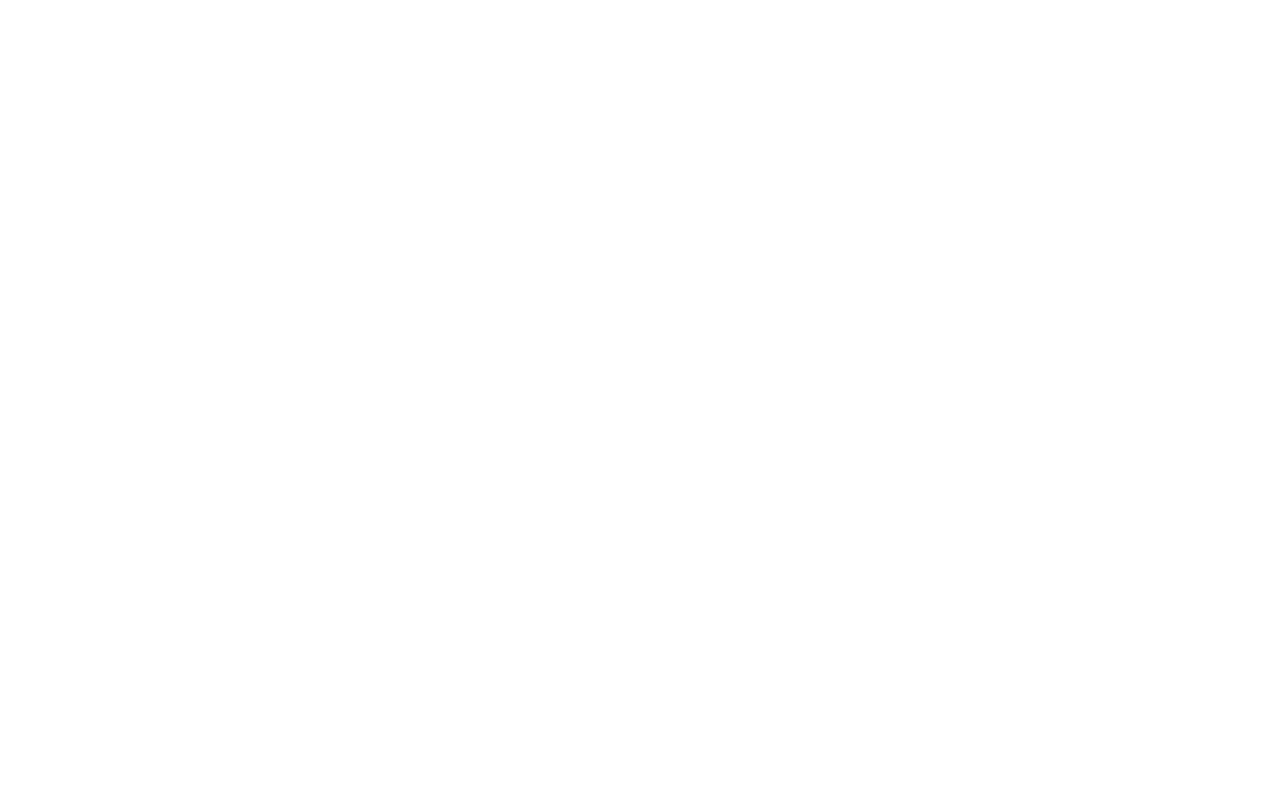
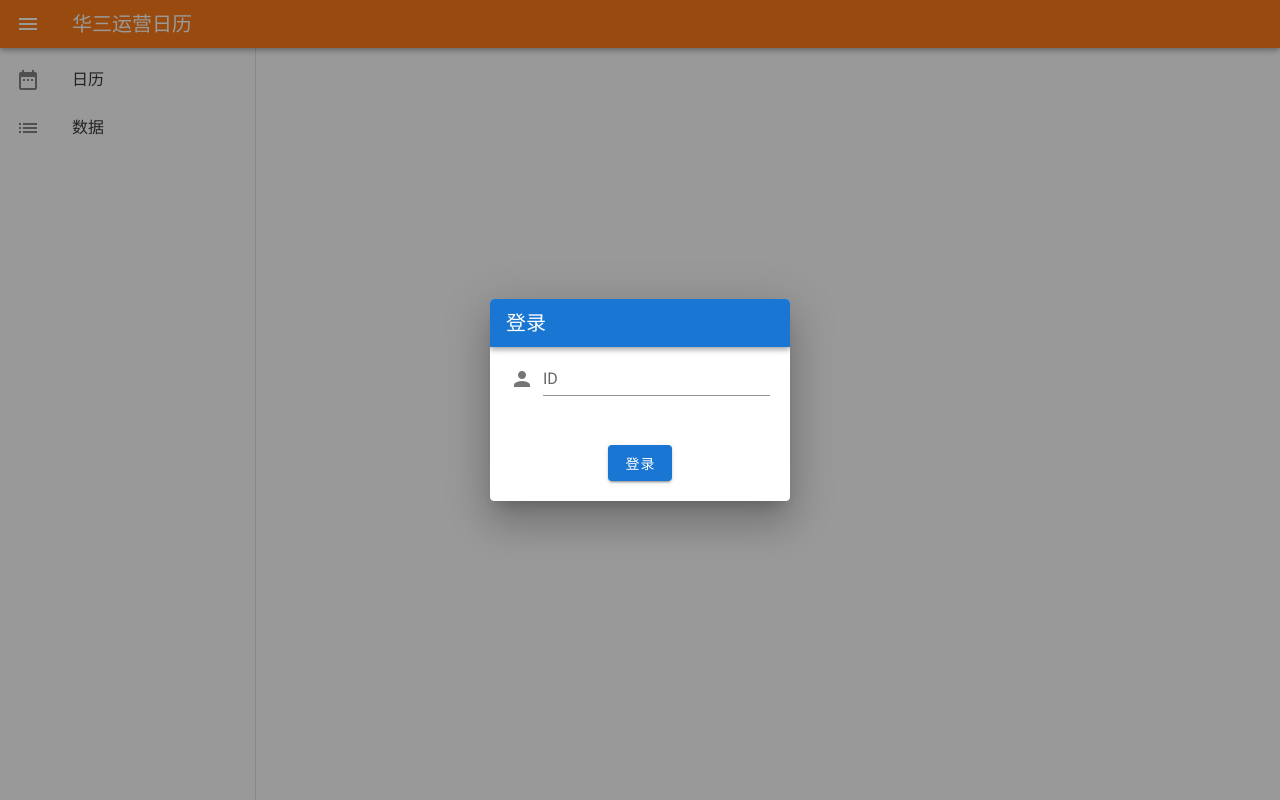
Before and after one commit to alansif/h3_caladm, a Vue app: page /table in a window 1280 px wide. Built offline with nearby package versions, Linux system fonts and the light colour scheme.

Commit message:
milestone

```diff
--- a/package.json
+++ b/package.json
@@ -11,7 +11,7 @@
     "core-js": "^2.6.5",
     "vue": "^2.6.10",
     "vue-router": "^3.0.3",
-    "vuetify": "^2.0.0"
+    "vuetify": "^2.0.1"
   },
   "devDependencies": {
     "@babel/preset-env": "^7.5.5",
--- a/src/App.vue
+++ b/src/App.vue
@@ -17,19 +17,66 @@
 	  </v-btn>
 	</v-app-bar>
 	-->
-
+	<v-navigation-drawer app clipped v-model="drawer">
+		<v-list>
+			<v-list-item to="/home">
+				<v-list-item-action>
+					<v-icon>date_range</v-icon>
+				</v-list-item-action>
+				<v-list-item-content>
+					<v-list-item-title>日历</v-list-item-title>
+				</v-list-item-content>
+			</v-list-item>
+			<v-list-item to="/table">
+				<v-list-item-action>
+					<v-icon>list</v-icon>
+				</v-list-item-action>
+				<v-list-item-content>
+					<v-list-item-title>数据</v-list-item-title>
+				</v-list-item-content>
+			</v-list-item>
+		</v-list>
+	</v-navigation-drawer>
+	<v-app-bar app dense clipped-left dark color="amber darken-4">
+		<v-app-bar-nav-icon @click.stop="drawer = !drawer"></v-app-bar-nav-icon>
+		<v-toolbar-title>
+			华三运营日历
+		</v-toolbar-title>
+	</v-app-bar>
 	<v-content>
-	  <router-view/>
+		<Login></Login>
+		<transition name="fade">
+	  		<router-view/>
+		</transition>
 	</v-content>
   </v-app>
 </template>
 
 <script>
-
+import Login from './components/Login'
 export default {
   name: 'App',
   data: () => ({
-	//
+	  drawer: null
   }),
+  mounted() {
+	  localStorage.clear();
+  },
+  components: {
+	  Login
+  }
 };
 </script>
+
+<style>
+.fade-enter-active, .fade-leave-active {
+  transition-property: opacity;
+  transition-duration: .15s;
+}
+.fade-enter-active {
+  transition-delay: .15s;
+}
+.fade-enter, .fade-leave-active {
+  opacity: 0
+}
+</style>
--- /dev/null
+++ b/src/components/Login.vue
@@ -0,0 +1,47 @@
+<template>
+	<v-dialog v-model="dialog" persistent width="300">
+		<v-card class="pb-3">
+			<v-toolbar dense dark color="primary">
+				<v-toolbar-title>登录</v-toolbar-title>
+			</v-toolbar>
+			<v-card-text class="pl-5 pr-5">
+				<v-form ref="form" lazy-validation @submit.prevent="login">
+					<v-text-field prepend-icon="person" name="login" label="ID" v-model="username" required></v-text-field>
+				</v-form>
+			</v-card-text>
+			<v-card-actions>
+				<v-spacer></v-spacer>
+                <v-btn color="primary" @click="login">登录</v-btn>
+                <v-spacer></v-spacer>
+			</v-card-actions>
+		</v-card>
+	</v-dialog>
+</template>
+
+<script>
+export default {
+	data() {
+		return {
+			dialog: true,
+			username: ''
+		}
+	},
+	methods: {
+		show() {
+			this.dialog = true;
+		},
+		login() {
+			if (this.username === 'hs62623939') {
+				this.dialog = false;
+				this.$root.caleditable = true;
+				localStorage.setItem('username', this.username);
+				this.$router.push('/home');
+			} else if (this.username === 'huasan3939') {
+				this.dialog = false;
+				localStorage.setItem('username', this.username);
+				this.$router.push('/home');
+			}
+		}
+	}
+}
+</script>
--- a/src/router.js
+++ b/src/router.js
@@ -1,25 +1,41 @@
 import Vue from 'vue'
 import Router from 'vue-router'
-import Home from './views/Home.vue'
+import Home from './views/About.vue'
 
 Vue.use(Router)
 
-export default new Router({
+const router = new Router({
   mode: 'history',
   base: process.env.BASE_URL,
   routes: [
     {
       path: '/',
-      name: 'home',
-      component: Home
+      name: 'about',
+      component: Home,
+      meta: {
+        noAuth: true
+      }
     },
     {
-      path: '/about',
-      name: 'about',
+      path: '/home',
+      name: 'home',
       // route level code-splitting
       // this generates a separate chunk (about.[hash].js) for this route
       // which is lazy-loaded when the route is visited.
-      component: () => import(/* webpackChunkName: "about" */ './views/About.vue')
+      component: () => import(/* webpackChunkName: "about" */ './views/Home.vue')
+	},
+	{
+		path: '/table',
+		name: 'table',
+		component: () => import('./views/Table.vue')
+	}
+  ]
+});
+
+router.beforeEach((to, from, next) => {
+    if(to.matched.some(res => res.meta.noAuth)||localStorage.getItem('username')){
+		next();
     }
-  ]
-})
+});
+
+export default router;
--- a/src/views/About.vue
+++ b/src/views/About.vue
@@ -1,5 +1,4 @@
 <template>
-  <div class="about">
-    <h1>This is an about page</h1>
+  <div>
   </div>
 </template>
--- a/src/views/Home.vue
+++ b/src/views/Home.vue
@@ -1,11 +1,11 @@
 <template>
 <!--	<HelloWorld /> -->
 	<div>
-		<v-toolbar flat color="white">
+		<v-toolbar dense color="white">
           <v-toolbar-title>{{ title }}</v-toolbar-title>
 		  <v-spacer/>
           <v-btn fab text small @click="prev">{{"<"}}</v-btn>
-          <v-btn outlined class="mr-2 ml-2" @click="setToday">本月</v-btn>
+          <v-btn outlined small class="mr-2 ml-2" @click="setToday">本月</v-btn>
           <v-btn fab text small @click="next">{{">"}}</v-btn>
 		</v-toolbar>
 		<v-sheet height="580">
@@ -32,7 +32,7 @@
 				</template>
 			</v-calendar>
 		</v-sheet>
-		<div style="width:50%;">
+		<div style="width:60%;">
 			<v-container grid-list-md text-center>
 				<v-layout wrap>
 					<v-flex xs3>
@@ -56,11 +56,11 @@
 				</v-layout>
 			</v-container>
 		</div>
-		<v-sheet height="60">
+		<div height="60">
 			<v-sheet color="red"/>
 			<v-sheet color="green"/>
 			<v-sheet color="blue"/>
-		</v-sheet>
+		</div>
 		<v-dialog persistent v-model="dialog" width="500">
 			<v-card>
 				<v-card-title>修改{{curdate}}</v-card-title>
@@ -128,7 +128,7 @@ export default {
 		trackedptz: {},
 		colorsptz: {
 			t: '#FF6464',
-			p: 'blue',
+			p: 'blue lighten-1',
 			z: '#90D090'
 		},
 		dialog: false,
@@ -163,6 +163,7 @@ export default {
 			this.fetchdata(start.date);
 		},
 		viewDay({date}) {
+			if (!this.$root.caleditable) return;
 			this.curdate = date;
 			if (this.trackedptz[this.curdate]) {
 				this.t0 = this.trackedptz[this.curdate].t[0];
--- /dev/null
+++ b/src/views/Table.vue
@@ -0,0 +1,31 @@
+<template>
+    <v-data-table :headers="headers" :items="trackedptz">
+    </v-data-table>
+</template>
+
+<script>
+    export default {
+        data() {
+            return {
+                headers: [
+                    {text:'日期', value:'date'},
+                    {text:'T日已约', value:'t_used'},
+                    {text:'T日剩余', value:'t_avl'},
+                    {text:'P日已约', value:'p_used'},
+                    {text:'P日剩余', value:'p_avl'},
+                    {text:'Z日已约', value:'z_used'},
+                    {text:'Z日剩余', value:'z_avl'}
+                ],
+                trackedptz:[]
+            }
+        },
+        mounted() {
+			this.$axios.get('/api/data',{params:{}})
+				.then(response=>{
+					this.trackedptz = response.data;
+				}).catch(error => {
+					console.dir(error);
+				});
+        }
+    }
+</script>
```
Also changed, not shown: 1 other file (tests, documents, lock files or other folders).
